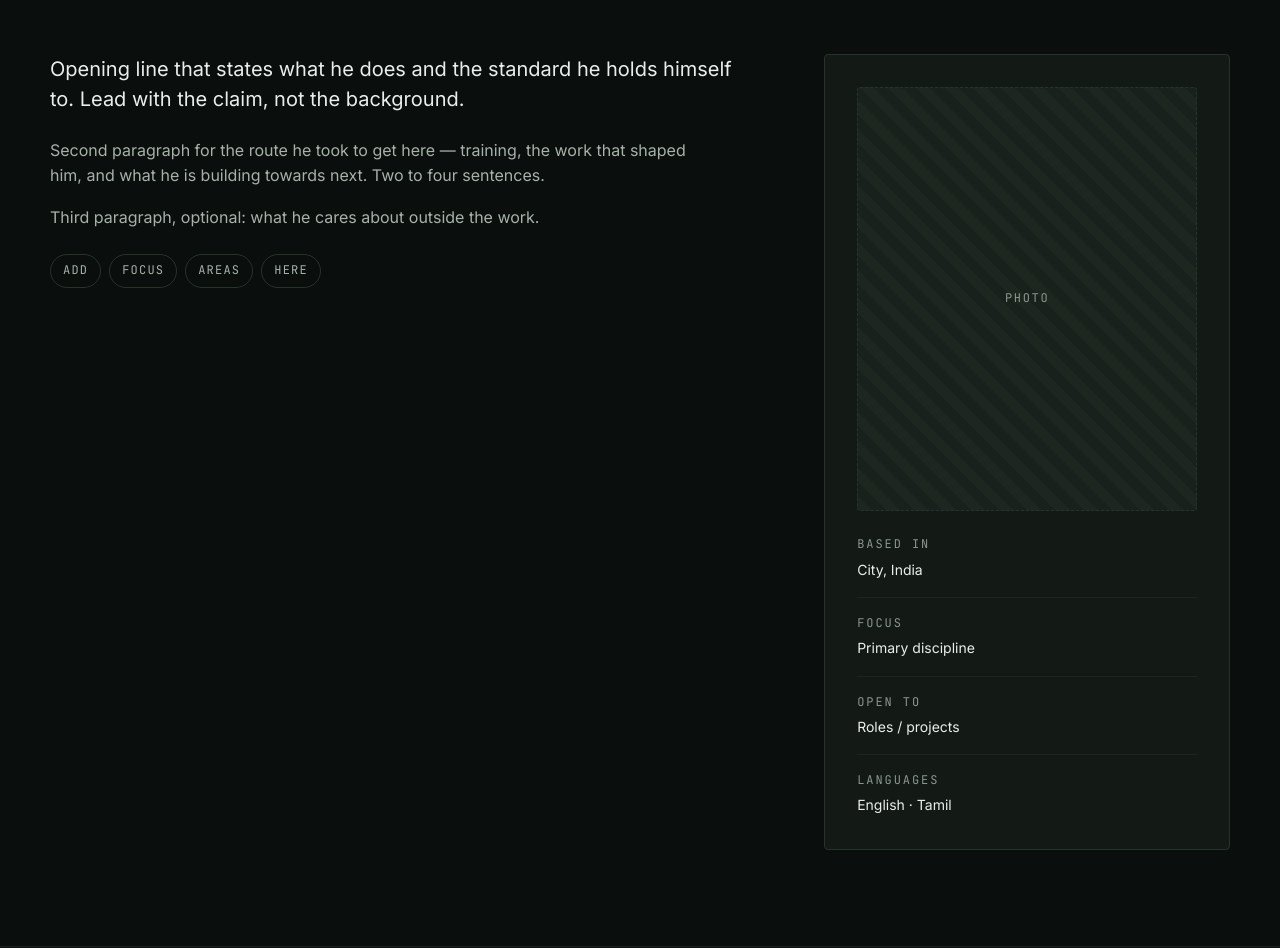
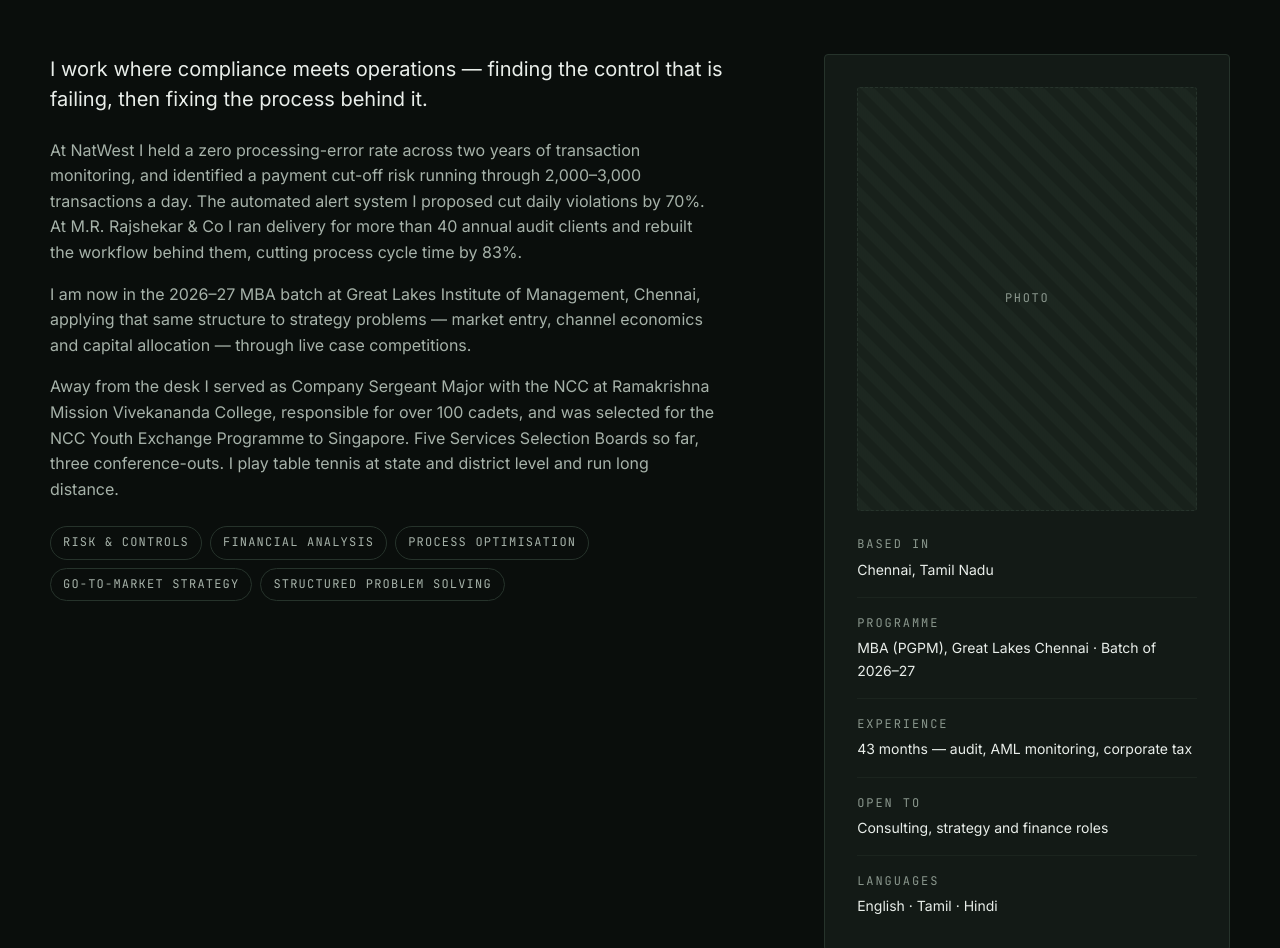
Before and after one commit to Akaditya12/sai-magesh-portfolio, a plain HTML site: page index.html in a window 1280 px wide. Shown: the part 1000-1948 px from the top of the page. Drawn offline with nearby package versions, Linux system fonts and the light colour scheme.

Commit message:
Add real content: Sri Saye Magesh N
Replaces every placeholder with content drawn from his resume and case
submissions. Name corrected to Sri Saye Magesh N throughout, including
page metadata and Open Graph tags.

Content: 43 months across M.R. Rajshekar & Co, NatWest Digital Services
and EY GDS; five projects (GlobalCraft GTM, Nova Consumer, The Good Doll,
Tata Steel vs JSW cash flow, FinEase); education through Great Lakes;
achievements led by the NCC and SSB record.

Publishes four of his own deliverables under assets/docs/ and links them
from the project cards. Third-party case briefs were deliberately kept out
of the repo - they are the organisers' material, not his.

Portrait path is wired but the file is not in yet; main.js now probes the
image and keeps the marked placeholder if it fails to load, so a missing
or broken portrait never renders as an empty box.

Co-Authored-By: Claude Opus 5 (1M context) <noreply@anthropic.com>

```diff
--- a/assets/js/content.js
+++ b/assets/js/content.js
@@ -1,8 +1,7 @@
 /* ==========================================================================
    content.js — EVERY piece of text on the site lives here.
    Edit this file only; never touch main.js to change wording.
-   Anything marked TODO is placeholder and must be replaced before launch.
-   Set  draft: false  once the real content is in — it hides the draft chip.
+   Set  draft: false  once Sri Saye has approved the copy.
    ========================================================================== */
 
 window.CONTENT = {
@@ -10,149 +9,203 @@ window.CONTENT = {
   draft: true,
 
   /* ── Identity ───────────────────────────────────────────────────────── */
-  name:    "Sai Magesh Nagarajan",
-  kicker:  "Discipline · Precision · Country",          // TODO: confirm or change
-  role:    "Professional Title",                         // TODO: e.g. "Mechanical Engineer"
-  blurb:   "One-line positioning statement — what he does, for whom, and to what standard.", // TODO
-  resume:  "assets/docs/resume.pdf",                     // TODO: drop the PDF at this path
+  name:   "Sri Saye Magesh N",
+  kicker: "Discipline · Precision · Country",
+  role:   "MBA Candidate · Finance & Strategy · Risk & Compliance",
+  roleShort: "Finance · Strategy · Risk",   // short form used in the nav lockup
+  blurb:  "Forty-three months across statutory audit, AML transaction monitoring and UK corporate tax. Now reading for an MBA at Great Lakes Chennai, working on strategy, capital allocation and go-to-market.",
+  resume: "assets/docs/resume_sri_saye_magesh_n.pdf",
 
-  /* Hero counters. Keep to three or four — they carry weight only if few. */
-  stats: [                                               // TODO: real figures
-    { value: "0+",  label: "Years experience" },
-    { value: "0",   label: "Projects delivered" },
-    { value: "0",   label: "Certifications" },
-    { value: "0",   label: "Awards" }
+  stats: [
+    { value: "43",   label: "Months in practice" },
+    { value: "40+",  label: "Audit clients run" },
+    { value: "83%",  label: "Cycle time cut" },
+    { value: "100+", label: "NCC cadets led" }
   ],
 
   /* ── 01 · About ─────────────────────────────────────────────────────── */
   about: {
-    portrait: "",                                        // TODO: "assets/img/portrait.jpg"
-    paragraphs: [                                        // TODO: replace both
-      "Opening line that states what he does and the standard he holds himself to. Lead with the claim, not the background.",
-      "Second paragraph for the route he took to get here — training, the work that shaped him, and what he is building towards next. Two to four sentences.",
-      "Third paragraph, optional: what he cares about outside the work."
+    portrait: "assets/img/portrait.jpg",
+    paragraphs: [
+      "I work where compliance meets operations — finding the control that is failing, then fixing the process behind it.",
+      "At NatWest I held a zero processing-error rate across two years of transaction monitoring, and identified a payment cut-off risk running through 2,000–3,000 transactions a day. The automated alert system I proposed cut daily violations by 70%. At M.R. Rajshekar & Co I ran delivery for more than 40 annual audit clients and rebuilt the workflow behind them, cutting process cycle time by 83%.",
+      "I am now in the 2026–27 MBA batch at Great Lakes Institute of Management, Chennai, applying that same structure to strategy problems — market entry, channel economics and capital allocation — through live case competitions.",
+      "Away from the desk I served as Company Sergeant Major with the NCC at Ramakrishna Mission Vivekananda College, responsible for over 100 cadets, and was selected for the NCC Youth Exchange Programme to Singapore. Five Services Selection Boards so far, three conference-outs. I play table tennis at state and district level and run long distance."
     ],
-    tags: ["Add", "Focus", "Areas", "Here"],             // TODO
-    facts: [                                             // TODO
-      { label: "Based in",    value: "City, India" },
-      { label: "Focus",       value: "Primary discipline" },
-      { label: "Open to",     value: "Roles / projects" },
-      { label: "Languages",   value: "English · Tamil" }
+    tags: [
+      "Risk & Controls",
+      "Financial Analysis",
+      "Process Optimisation",
+      "Go-to-Market Strategy",
+      "Structured Problem Solving"
+    ],
+    facts: [
+      { label: "Based in",   value: "Chennai, Tamil Nadu" },
+      { label: "Programme",  value: "MBA (PGPM), Great Lakes Chennai · Batch of 2026–27" },
+      { label: "Experience", value: "43 months — audit, AML monitoring, corporate tax" },
+      { label: "Open to",    value: "Consulting, strategy and finance roles" },
+      { label: "Languages",  value: "English · Tamil · Hindi" }
     ]
   },
 
   /* ── 02 · Skills ────────────────────────────────────────────────────── */
-  /* level is 0–100. Be honest: everything at 95 reads as nothing at all. */
-  skills: [                                              // TODO: replace all groups
+  skills: [
     {
-      group: "Core discipline",
+      group: "Risk & compliance",
       items: [
-        { name: "Skill one",   level: 85 },
-        { name: "Skill two",   level: 75 },
-        { name: "Skill three", level: 70 }
+        { name: "Risk mitigation & internal controls", level: 90 },
+        { name: "AML transaction monitoring",          level: 88 },
+        { name: "Statutory & tax audit",               level: 85 },
+        { name: "Regulatory reporting",                level: 75 }
       ]
     },
     {
-      group: "Tools & software",
+      group: "Finance & analysis",
       items: [
-        { name: "Tool one",   level: 80 },
-        { name: "Tool two",   level: 70 },
-        { name: "Tool three", level: 60 }
+        { name: "Financial statement analysis", level: 85 },
+        { name: "Cash flow & DCF modelling",    level: 80 },
+        { name: "Unit economics",               level: 78 },
+        { name: "Quantitative modelling",       level: 72 }
       ]
     },
     {
-      group: "Professional",
+      group: "Strategy & delivery",
       items: [
-        { name: "Skill one",   level: 85 },
-        { name: "Skill two",   level: 80 },
-        { name: "Skill three", level: 75 }
+        { name: "Process & cycle-time optimisation", level: 90 },
+        { name: "Structured problem solving",        level: 85 },
+        { name: "Client & stakeholder management",   level: 85 },
+        { name: "Go-to-market strategy",             level: 72 }
       ]
     }
   ],
 
   /* ── 03 · Experience ────────────────────────────────────────────────── */
-  /* Bullets follow: <action verb> <what> <how / scale>, <measurable outcome>. */
-  experience: [                                          // TODO: replace all entries
+  experience: [
     {
-      period:   "2024 — Present",
-      role:     "Role Title",
-      org:      "Organisation Name",
-      location: "City, India",
+      period:   "Oct 2024 — Mar 2026",
+      role:     "Audit Assistant",
+      org:      "M.R. Rajshekar & Co",
+      location: "Chennai, India",
       points: [
-        "Achievement bullet with a number in it.",
-        "Second bullet — what he owned and what changed because of it.",
-        "Third bullet — scope, scale or recognition."
+        "Executed tax and statutory audit engagements at 100% accuracy, keeping regulatory compliance clean across the portfolio.",
+        "Ran standalone account management and delivery for more than 40 annual audit clients, holding on-time completion through peak season.",
+        "Reviewed accounting and operational workflows for systemic bottlenecks, then rebuilt the process — cutting cycle time by 83%."
       ]
     },
     {
-      period:   "2022 — 2024",
-      role:     "Earlier Role Title",
-      org:      "Organisation Name",
-      location: "City, India",
+      period:   "Oct 2022 — Sep 2024",
+      role:     "Customer Service & Operations Analyst",
+      org:      "NatWest Digital Services India",
+      location: "Chennai, India",
       points: [
-        "Achievement bullet with a number in it.",
-        "Second bullet — what he owned and what changed because of it."
+        "Applied transaction monitoring frameworks to complex international flows, identifying and escalating high-risk anomalies across AML, global sanctions and fraud.",
+        "Identified a critical payment cut-off risk in transaction filtering and proposed an automated visual alert system, cutting daily violations by 70% across 2,000–3,000 daily cut-off transactions.",
+        "Led process improvements that strengthened system controls, saving 3–4 seconds per transaction and eight labour hours a day.",
+        "Maintained a zero processing-error rate across the full two-year tenure."
+      ]
+    },
+    {
+      period:   "Jul 2022 — Oct 2022",
+      role:     "Tax Analyst",
+      org:      "EY Global Delivery Services India",
+      location: "Chennai, India",
+      points: [
+        "Managed UK corporate tax assessment processes against HMRC regulations and internal quality standards.",
+        "Resolved client tax enquiries inside stringent service-level timelines, lifting client satisfaction above benchmark."
       ]
     }
   ],
 
   /* ── 04 · Projects ──────────────────────────────────────────────────── */
-  /* category drives the filter chips. Keep to four or fewer categories. */
-  projects: [                                            // TODO: replace all entries
+  projects: [
     {
-      title:    "Project One",
-      category: "Category A",
-      description: "What the problem was, what he built, and the result. Two sentences at most.",
-      stack:    ["Tool", "Tool", "Tool"],
-      links:    [{ label: "GitHub", url: "#" }]
+      title:    "GlobalCraft Innovations — Go-to-Market Strategy",
+      category: "Strategy",
+      description: "A Renegotiate–Rebuild–Diversify roadmap for a premium stationery exporter trapped by a legacy US distributor. Hybrid channel architecture pairing distributor-led national retail with a rebuilt direct-to-retailer model: trade margin 70% → 60%, cash cycle 120 → 30 days, US dependency 60% → 52%, and +44% revenue on the same demand.",
+      stack:    ["Channel economics", "Negotiation strategy", "Scenario analysis", "Working capital"],
+      links:    [{ label: "Deck", url: "assets/docs/globalcraft_gtm_strategy.pdf" }]
     },
     {
-      title:    "Project Two",
-      category: "Category A",
-      description: "What the problem was, what he built, and the result. Two sentences at most.",
-      stack:    ["Tool", "Tool"],
-      links:    [{ label: "Live", url: "#" }, { label: "GitHub", url: "#" }]
+      title:    "Nova Consumer — Winning the Next 100 Million",
+      category: "Strategy",
+      description: "Market-entry and growth strategy for Tier-2 and Tier-3 India in beauty and personal care, built on a primary consumer survey and on-ground retail research into channel preference, price sensitivity and local trust drivers. Market sizing, segmentation, unit economics and a five-year roadmap to ₹2,500–3,500 Cr revenue and 95–100M consumers. Cleared two rounds to the Pre-Finals of the Learnous Case Study Challenge, Season 7.",
+      stack:    ["Consumer research", "Market sizing", "Unit economics", "Go-to-market"],
+      links:    [{ label: "Deck", url: "assets/docs/nova_consumer_next_100_million.pdf" }]
     },
     {
-      title:    "Project Three",
-      category: "Category B",
-      description: "What the problem was, what he built, and the result. Two sentences at most.",
-      stack:    ["Tool", "Tool", "Tool"],
+      title:    "The Good Doll — Retail Expansion Strategy",
+      category: "Strategy",
+      description: "A capital-efficient offline growth strategy built as a Test–Prove–Scale roadmap rather than a store-count plan. Cities prioritised on purchasing power, retail presence, cultural fit and logistics; channels chosen on customer fit and scalability across curated retail partnerships, experiential tourism, premium school channels and D2C–offline integration — inside a phased ₹1 Cr investment plan.",
+      stack:    ["Channel strategy", "City prioritisation", "Unit economics", "Retail"],
+      links:    [{ label: "Deck", url: "assets/docs/the_good_doll_retail_expansion.pdf" }]
+    },
+    {
+      title:    "Tata Steel vs JSW Steel — Cash Flow Analysis",
+      category: "Finance",
+      description: "A three-year comparative study of cash generation quality across FY2024–FY2026, covering operating cash flow, investing and financing activity, free cash flow, capital expenditure and closing cash. Assessed FCF conversion, OCF-to-capex efficiency and reinvestment intensity to judge which company can fund its own growth.",
+      stack:    ["Cash flow analysis", "Ratio analysis", "Comparative benchmarking", "Excel"],
+      links:    [{ label: "Model", url: "assets/docs/tata_steel_vs_jsw_cash_flow_analysis.xlsx" }]
+    },
+    {
+      title:    "FinEase — AI Financial Analysis Agent",
+      category: "AI & Product",
+      description: "An AI tool, in development, that converts raw financial statements into structured analysis and generates industry-benchmarked insights and hypotheses.",
+      stack:    ["AI agents", "Financial analysis", "Benchmarking"],
       links:    []
     }
   ],
 
   /* ── 05 · Education & certifications ────────────────────────────────── */
-  education: [                                           // TODO: replace all entries
+  education: [
     {
-      year:  "2020 — 2024",
-      title: "Degree Name",
-      org:   "Institution Name",
-      note:  "Grade, honours or a line on what it covered."
+      year:  "2026 — 2027",
+      title: "MBA (PGPM)",
+      org:   "Great Lakes Institute of Management, Chennai",
+      note:  "CGPA 3.28 · Member, Food Committee 2026"
     },
     {
-      year:  "2024",
-      title: "Certification Name",
-      org:   "Issuing Body",
-      note:  "One line on scope or credential ID."
+      year:  "2019 — 2022",
+      title: "B.Com (Commerce)",
+      org:   "Ramakrishna Mission Vivekananda College, Chennai",
+      note:  "80.8% · Company Sergeant Major, NCC"
+    },
+    {
+      year:  "2021",
+      title: "CMA (Intermediate)",
+      org:   "Institute of Cost Accountants of India",
+      note:  "Cleared the intermediate level."
+    },
+    {
+      year:  "2026",
+      title: "Discounted Cash Flow Modelling",
+      org:   "Coursera",
+      note:  "Valuation and cash flow modelling certification."
+    },
+    {
+      year:  "2019",
+      title: "Diploma in Computer Application",
+      org:   "Common Service Centre (CSC)",
+      note:  "Foundational computing and office systems."
     }
   ],
 
   /* ── 06 · Achievements ──────────────────────────────────────────────── */
-  /* figure is animated as a counter. Use a number, or "—" for none. */
-  achievements: [                                        // TODO: replace all entries
-    { figure: "1st",  title: "Award Title",       note: "Event or issuing body, year." },
-    { figure: "3",    title: "Recognition Title", note: "Event or issuing body, year." },
-    { figure: "100+", title: "Milestone Title",   note: "Short line of context." }
+  achievements: [
+    { figure: "1st",  title: "Mock SSB — Army",          note: "Placed first in the Services Selection Board mock interview conducted by DGV College, Chennai." },
+    { figure: "3/5",  title: "SSB Conference-Outs",      note: "Three conference-outs across five Services Selection Boards attended to date." },
+    { figure: "100+", title: "Cadets Commanded",         note: "Company Sergeant Major, NCC · Ramakrishna Mission Vivekananda College · 2021–22." },
+    { figure: "YEP",  title: "Youth Exchange Programme", note: "Qualified for the NCC Youth Exchange Programme to Singapore, 2020." },
+    { figure: "1st",  title: "Table Tennis",             note: "Inter-company champion representing NatWest, 2022. Multiple state and district-level titles." },
+    { figure: "Prize", title: "Paper Presentation",      note: "Prize-winner, Digitisation of India · DG Vaishnav College, Chennai." }
   ],
 
   /* ── 07 · Contact ───────────────────────────────────────────────────── */
   contact: {
-    lede:     "Open to conversations about roles, projects and collaboration. The fastest route is email.", // TODO
-    email:    "email@example.com",                       // TODO
-    phone:    "+91 00000 00000",                         // TODO
-    location: "City, Tamil Nadu, India",                 // TODO
-    linkedin: "https://www.linkedin.com/in/",            // TODO
-    github:   "https://github.com/"                      // TODO
+    lede:     "Open to consulting, strategy and finance roles, and to case competitions. Email is the fastest route.",
+    email:    "srisayemageshn10@gmail.com",
+    phone:    "+91 63790 42424",
+    location: "Chennai, Tamil Nadu, India",
+    linkedin: "https://www.linkedin.com/in/sri-saye-magesh-n-296395225",
+    github:   "https://github.com/SriSayeMagesh"
   }
 };
--- a/assets/js/main.js
+++ b/assets/js/main.js
@@ -22,7 +22,7 @@
   function renderIdentity() {
     document.title = C.name + ' — Portfolio';
     set('brandName', esc(C.name));
-    set('brandRole', esc(C.role));
+    set('brandRole', esc(C.roleShort || C.role));
     set('heroName', esc(C.name));
     set('heroKicker', esc(C.kicker));
     set('heroBlurb', esc(C.blurb));
@@ -50,12 +50,18 @@
       return '<div><dt>' + esc(f.label) + '</dt><dd>' + esc(f.value) + '</dd></div>';
     }).join(''));
 
+    // Only swap in the portrait once it has actually loaded — a missing or
+    // broken file leaves the marked placeholder in place rather than a void.
     var pt = $('#aboutPortrait');
     if (pt && a.portrait) {
-      pt.classList.add('has-img');
-      pt.style.backgroundImage = 'url("' + a.portrait + '")';
-      pt.setAttribute('role', 'img');
-      pt.setAttribute('aria-label', 'Portrait of ' + C.name);
+      var probe = new Image();
+      probe.onload = function () {
+        pt.classList.add('has-img');
+        pt.style.backgroundImage = 'url("' + a.portrait + '")';
+        pt.setAttribute('role', 'img');
+        pt.setAttribute('aria-label', 'Portrait of ' + C.name);
+      };
+      probe.src = a.portrait;
     }
   }
 
```
Also changed, not shown: 404.html (+1 -1 lines), index.html (+7 -7 lines), 7 other files.
